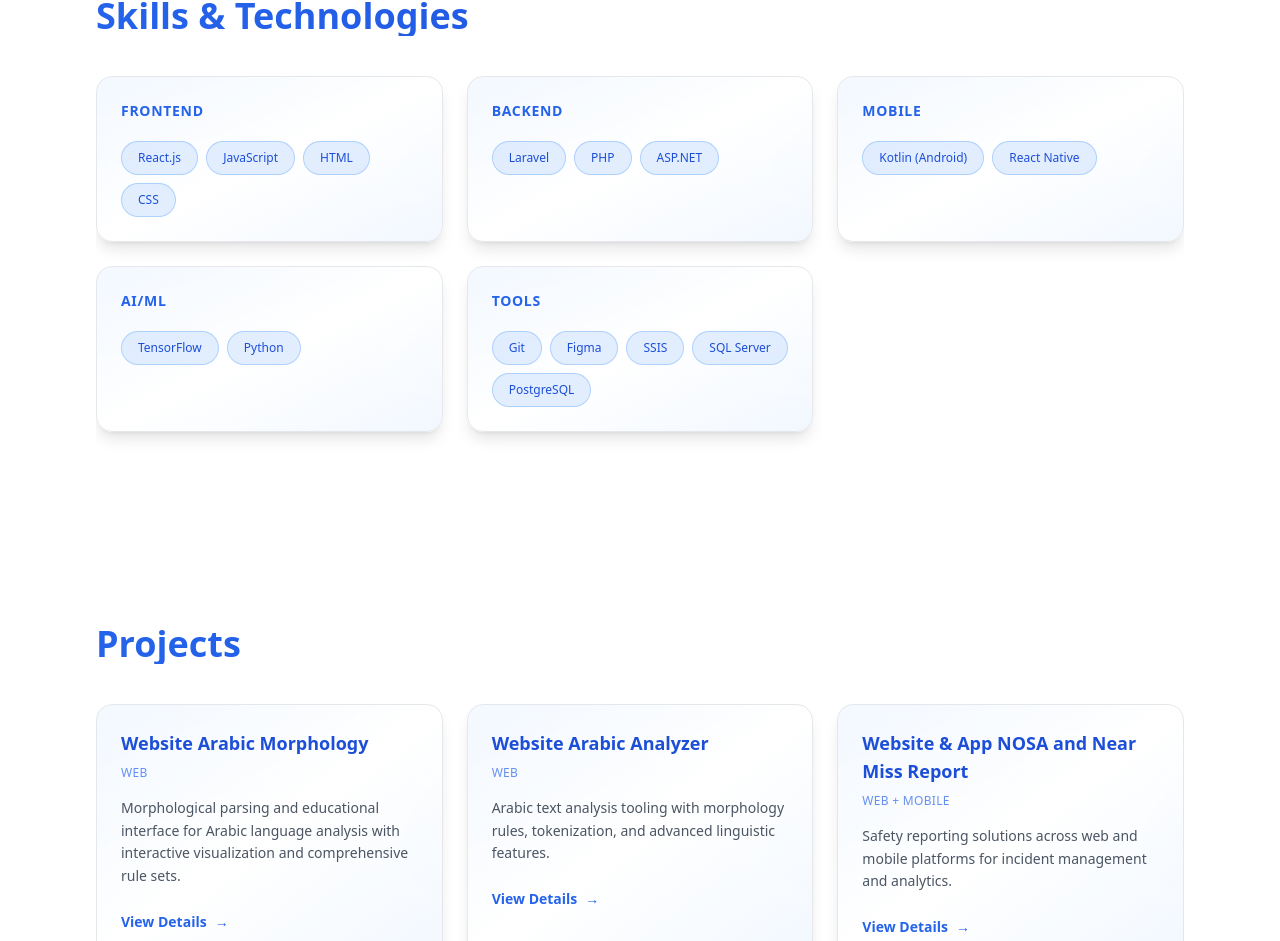
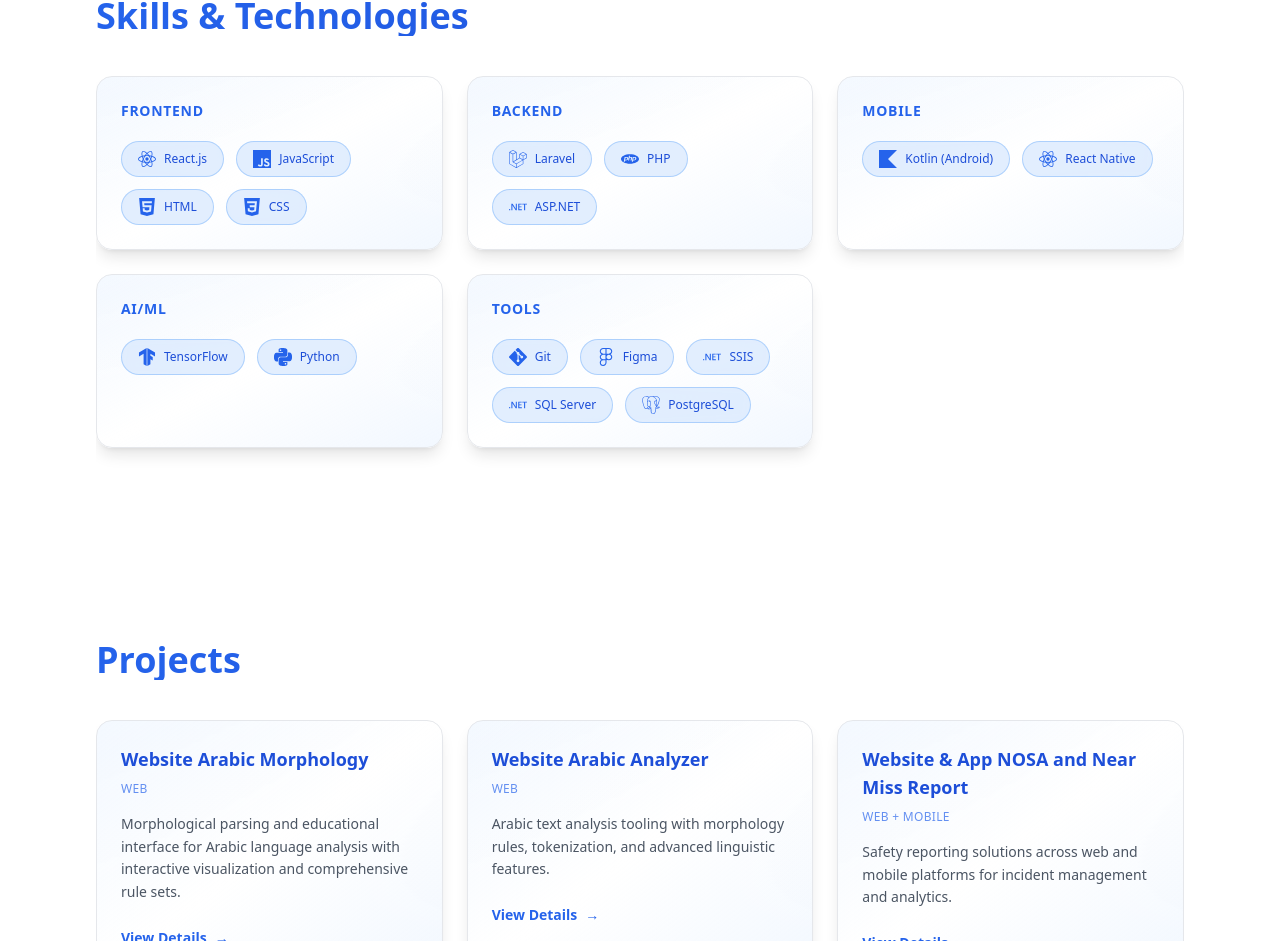
Before and after one commit to ridhogithub1/ridhodev, a React (Vite) app: page / in a window 1280 px wide. Shown: the part 1275-2216 px from the top of the page. Built offline with nearby package versions, Linux system fonts and the light colour scheme.

Commit message:
Add technology logos to Skills section using react-icons

```diff
--- a/package.json
+++ b/package.json
@@ -12,7 +12,8 @@
   "dependencies": {
     "framer-motion": "^12.23.24",
     "react": "^19.1.1",
-    "react-dom": "^19.1.1"
+    "react-dom": "^19.1.1",
+    "react-icons": "^5.5.0"
   },
   "devDependencies": {
     "@eslint/js": "^9.36.0",
--- a/src/sections/Skills.tsx
+++ b/src/sections/Skills.tsx
@@ -1,11 +1,68 @@
 import { motion } from 'framer-motion'
+import {
+  SiReact,
+  SiJavascript,
+  SiHtml5,
+  SiCss3,
+  SiLaravel,
+  SiPhp,
+  SiDotnet,
+  SiKotlin,
+  SiReact as SiReactNative,
+  SiTensorflow,
+  SiPython,
+  SiGit,
+  SiFigma,
+  SiPostgresql
+} from 'react-icons/si'
 
-const groups: { title: string; items: string[] }[] = [
-  { title: 'Frontend', items: ['React.js', 'JavaScript', 'HTML', 'CSS'] },
-  { title: 'Backend', items: ['Laravel', 'PHP', 'ASP.NET'] },
-  { title: 'Mobile', items: ['Kotlin (Android)', 'React Native'] },
-  { title: 'AI/ML', items: ['TensorFlow', 'Python'] },
-  { title: 'Tools', items: ['Git', 'Figma', 'SSIS', 'SQL Server', 'PostgreSQL'] },
+type SkillItem = {
+  name: string
+  icon: React.ComponentType<{ className?: string }>
+}
+
+const groups: { title: string; items: SkillItem[] }[] = [
+  {
+    title: 'Frontend',
+    items: [
+      { name: 'React.js', icon: SiReact },
+      { name: 'JavaScript', icon: SiJavascript },
+      { name: 'HTML', icon: SiHtml5 },
+      { name: 'CSS', icon: SiCss3 }
+    ]
+  },
+  {
+    title: 'Backend',
+    items: [
+      { name: 'Laravel', icon: SiLaravel },
+      { name: 'PHP', icon: SiPhp },
+      { name: 'ASP.NET', icon: SiDotnet }
+    ]
+  },
+  {
+    title: 'Mobile',
+    items: [
+      { name: 'Kotlin (Android)', icon: SiKotlin },
+      { name: 'React Native', icon: SiReactNative }
+    ]
+  },
+  {
+    title: 'AI/ML',
+    items: [
+      { name: 'TensorFlow', icon: SiTensorflow },
+      { name: 'Python', icon: SiPython }
+    ]
+  },
+  {
+    title: 'Tools',
+    items: [
+      { name: 'Git', icon: SiGit },
+      { name: 'Figma', icon: SiFigma },
+      { name: 'SSIS', icon: SiDotnet },
+      { name: 'SQL Server', icon: SiDotnet },
+      { name: 'PostgreSQL', icon: SiPostgresql }
+    ]
+  },
 ]
 
 const container = {
@@ -58,20 +115,24 @@
             <div className="absolute inset-0 bg-gradient-to-b from-white/5 to-transparent pointer-events-none"></div>
             <div className="relative z-10">
               <h3 className="mb-5 text-sm font-semibold uppercase tracking-wider text-blue-600 dark:text-blue-400">{g.title}</h3>
-              <div className="flex flex-wrap gap-2">
-                {g.items.map((item) => (
-                  <motion.span
-                    key={item}
-                    initial={{ opacity: 0.9 }}
-                    whileInView={{ opacity: 1 }}
-                    viewport={{ once: true, margin: '-20px' }}
-                    transition={{ duration: 0.4, ease: 'easeOut' }}
-                    whileHover={{ scale: 1.1, backgroundColor: 'rgba(59, 130, 246, 0.2)' }}
-                    className="rounded-full border border-blue-400/40 bg-blue-100/80 dark:bg-blue-500/10 backdrop-blur-sm px-4 py-2 text-xs font-medium text-blue-700 dark:text-blue-300 transition-all duration-300 cursor-default"
-                  >
-                    {item}
-                  </motion.span>
-                ))}
+              <div className="flex flex-wrap gap-3">
+                {g.items.map((item) => {
+                  const IconComponent = item.icon
+                  return (
+                    <motion.div
+                      key={item.name}
+                      initial={{ opacity: 0.9 }}
+                      whileInView={{ opacity: 1 }}
+                      viewport={{ once: true, margin: '-20px' }}
+                      transition={{ duration: 0.4, ease: 'easeOut' }}
+                      whileHover={{ scale: 1.1, y: -2 }}
+                      className="flex items-center gap-2 rounded-full border border-blue-400/40 bg-blue-100/80 dark:bg-blue-500/10 backdrop-blur-sm px-4 py-2 transition-all duration-300 cursor-default group"
+                    >
+                      <IconComponent className="text-lg text-blue-600 dark:text-blue-400 group-hover:scale-110 transition-transform duration-300" />
+                      <span className="text-xs font-medium text-blue-700 dark:text-blue-300">{item.name}</span>
+                    </motion.div>
+                  )
+                })}
               </div>
             </div>
           </motion.div>
```
Also changed, not shown: 1 other file (tests, documents, lock files or other folders).
